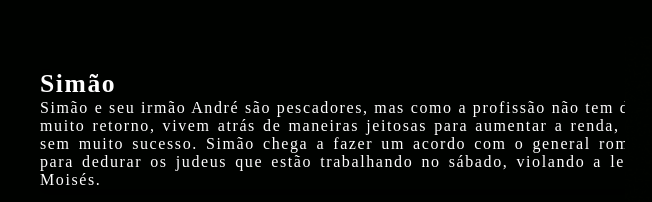
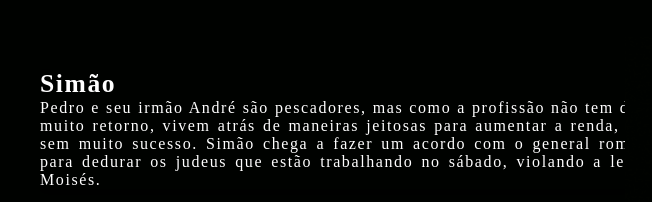
Before and after one commit to lucasl9/The-Chosen, a plain HTML site: page index.html in a window 1280 px wide. Shown: the part 955-1157 px from the top of the page, 40-692 px from the left. Drawn offline with nearby package versions, Linux system fonts and the light colour scheme.

Commit message:
alteracoes

```diff
--- a/index.html
+++ b/index.html
@@ -35,7 +35,7 @@
                         Simão
                     </h2>
                     <p>
-                        Simão e seu irmão André são pescadores, mas como a profissão não tem dado muito retorno,
+                        Pedro e seu irmão André são pescadores, mas como a profissão não tem dado muito retorno,
                         vivem atrás de maneiras jeitosas para aumentar a renda, mas sem muito sucesso. Simão chega a
                         fazer um acordo com o general romano para dedurar os judeus que estão trabalhando no sábado,
                         violando a lei de Moisés.
```
